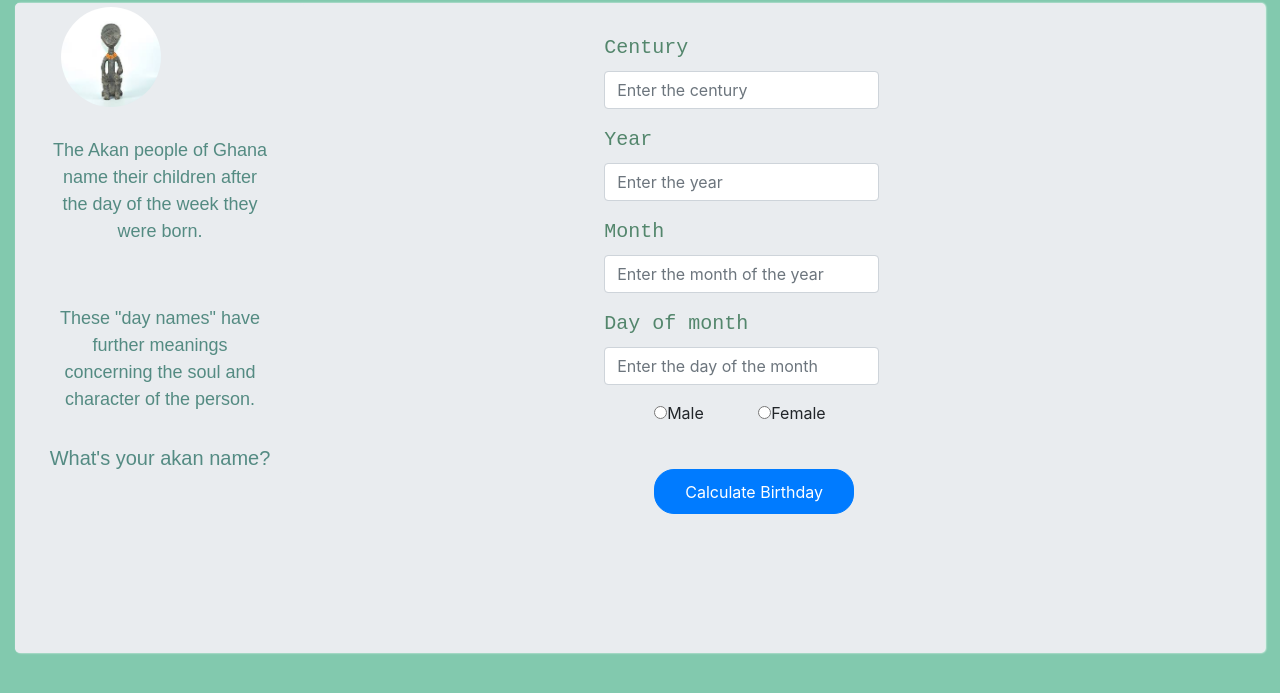
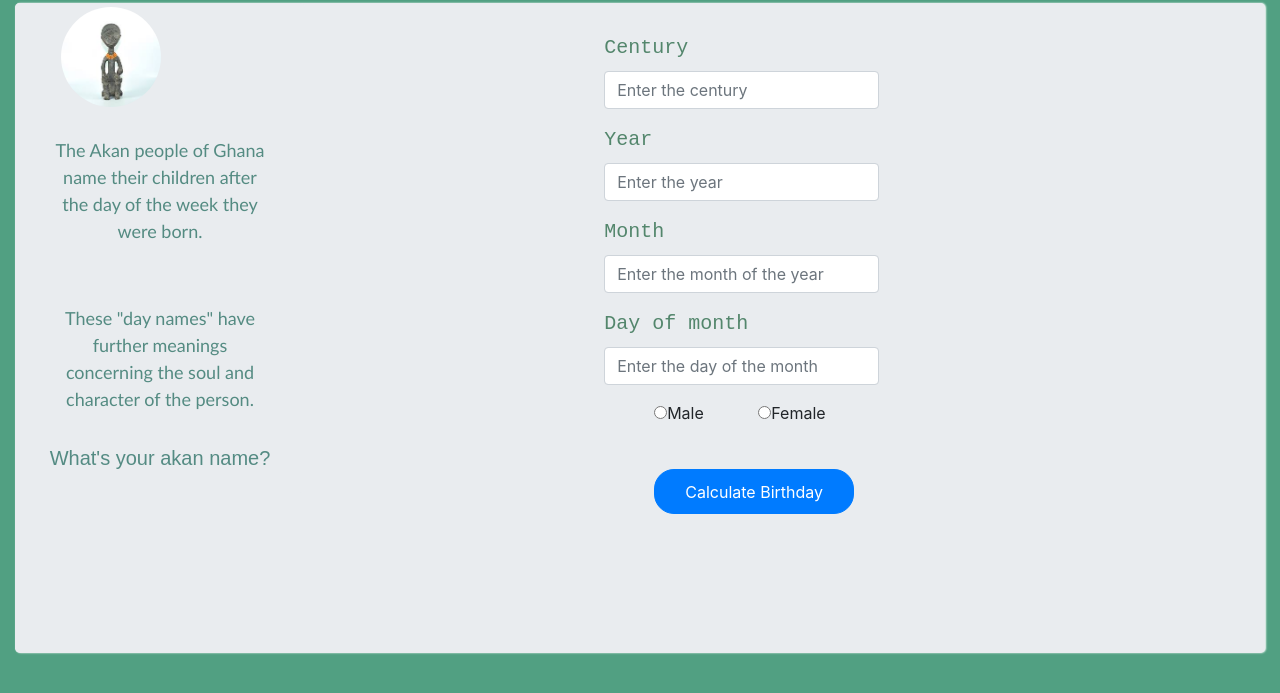
Before and after one commit to francis-mbithi/akan-names, a plain HTML site: page index.html in a window 1280 px wide. Shown: the part 75-768 px from the top of the page. Drawn offline with nearby package versions, Linux system fonts and the light colour scheme.

Commit message:
add background color

```diff
--- a/csss/styles.css
+++ b/csss/styles.css
@@ -1,14 +1,12 @@
 body{
-  background-color: #82c9ae;
+  background-color: #51a082;
 
 
 }
 h1{
   color: #ffffff;
 }
-h4{
-  float: right;
-}
+
 .parent{
   margin-top: 10px;
   margin-bottom: 0;
@@ -41,7 +39,7 @@ h4{
   padding: 10px;
   color: #548b82;
   font-size: 18px;
-  font-family: 'Khula', fantasy;
+  font-family: 'calibri', 'Gill Sans', 'Gill Sans MT', Calibri, 'Trebuchet MS', sans-serif;
   float: left;
 }
 .q-text{
```
